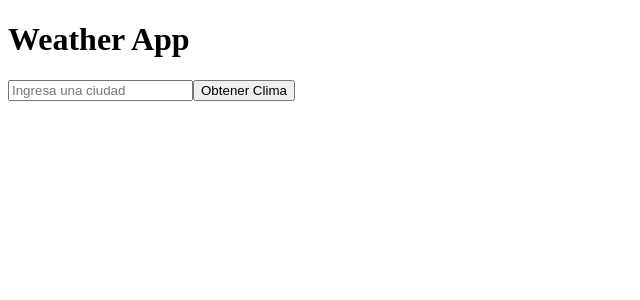
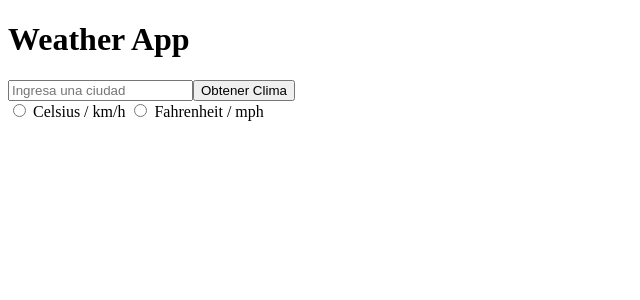
Before and after one commit to EMGAFO/weather-app, an Angular app: page / in a window 1280 px wide. Shown: the top 300 px of the page, without its empty margins (0-640 px from the left). Built offline with nearby package versions, Linux system fonts and the light colour scheme.

Commit message:
Descripción de los cambios realizados en weather.component.html

```diff
--- a/src/app/weather/weather.component.html
+++ b/src/app/weather/weather.component.html
@@ -3,12 +3,21 @@
     <input [(ngModel)]="city" placeholder="Ingresa una ciudad" />
     <button (click)="getWeather()">Obtener Clima</button>
 
+    <div>
+      <label>
+        <input type="radio" [(ngModel)]="unit" value="metric" /> Celsius / km/h
+      </label>
+      <label>
+        <input type="radio" [(ngModel)]="unit" value="imperial" /> Fahrenheit / mph
+      </label>
+    </div>
+
     <div *ngIf="weatherData">
       <h2>{{ weatherData.name }}</h2>
-      <p>Temperatura: {{ weatherData.main.temp }}°C</p>
+      <p>Temperatura: {{ weatherData.main.temp }} {{ unit === 'metric' ? '°C' : '°F' }}</p>
       <p>Humedad: {{ weatherData.main.humidity }}%</p>
       <p>Presión: {{ weatherData.main.pressure }} hPa</p>
-      <p>Viento: {{ weatherData.wind.speed }} km/h</p>
+      <p>Viento: {{ weatherData.wind.speed }} {{ unit === 'metric' ? 'km/h' : 'mph' }}</p>
       <p>{{ weatherData.weather[0].description }}</p>
       <img [src]="'http://openweathermap.org/img/wn/' + weatherData.weather[0].icon + '@2x.png'" alt="Weather icon">
     </div>
```
